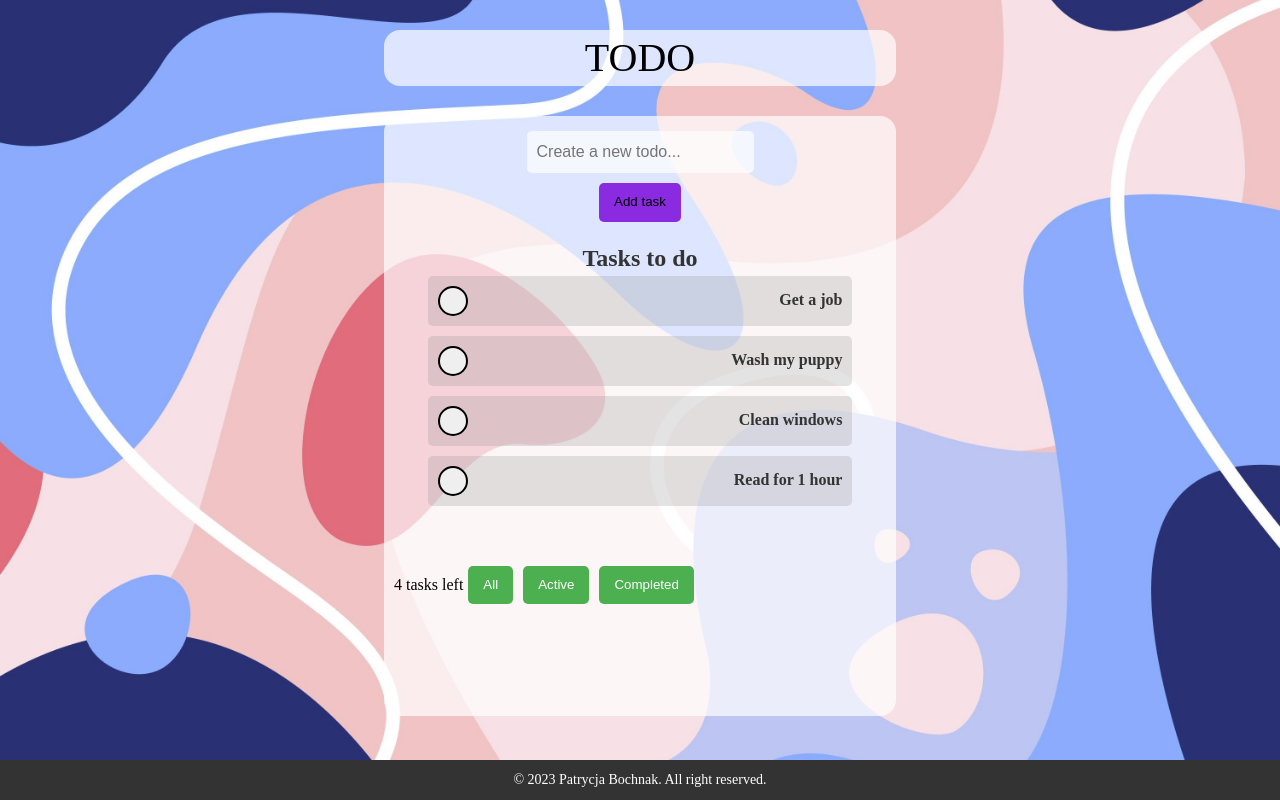
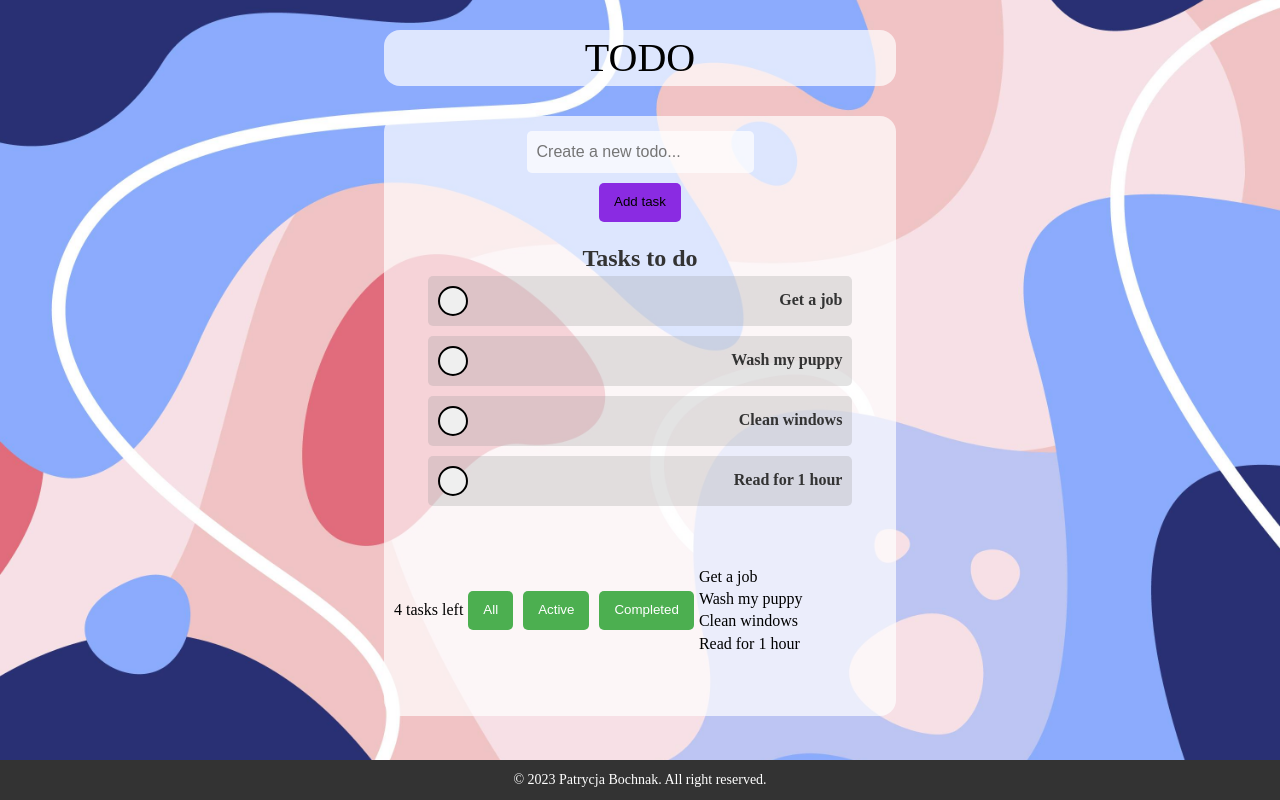
Before and after one commit to PatrycjaBochnak/TODO-app, a React (Create React App) app: page / in a window 1280 px wide. Built offline with nearby package versions, Linux system fonts and the light colour scheme.

Commit message:
button: add a button functions

```diff
--- a/src/components/NavTask.js
+++ b/src/components/NavTask.js
@@ -2,43 +2,53 @@ import React, { useState, useEffect } from "react";
 import "../styles/NavTask.css";
 
 const NavTask = (props) => {
-  const [activeTasks, setActiveTasks] = useState("");
-  const [completedTasks, setCompletedTasks] = useState("");
+  const [activeTasks, setActiveTasks] = useState([]);
+  const [completedTasks, setCompletedTasks] = useState([]);
+  const [displayedTasks, setDisplayedTasks] = useState([]);
 
   useEffect(() => {
     const active = props.tasks.filter((task) => task.active === true);
     const completed = props.tasks.filter((task) => task.active === false);
 
-    const activeTasksText = active.map((task) => task.text).join(", ");
-    const completedTasksText = completed.map((task) => task.text).join(", ");
+    setActiveTasks(active);
+    setCompletedTasks(completed);
+    setDisplayedTasks(active); // Domyślnie wyświetlaj aktywne zadania
+  }, [props.tasks]);
 
-    setActiveTasks(activeTasksText);
-    setCompletedTasks(completedTasksText);
-  }, [props.tasks]);
+  const handleActiveButtonClick = () => {
+    setDisplayedTasks(activeTasks);
+  };
+
+  const handleAllButtonClick = () => {
+    setDisplayedTasks([...activeTasks, ...completedTasks]);
+  };
+
+  const handleCompletedButtonClick = () => {
+    setDisplayedTasks(completedTasks);
+  };
 
   return (
     <div className="nav-task">
       <div className="tasks-left">
         {props.tasks.filter((task) => task.active).length} tasks left
       </div>
-      <button
-        className="all-tasks-btn"
-        onClick={() => props.changeTaskToShow(activeTasks)}
-      >
+      <button className="all-tasks-btn" onClick={handleAllButtonClick}>
         All
       </button>
-      <button
-        className="active-tasks-btn"
-        onClick={() => props.changeTaskToShow(activeTasks)}
-      >
+      <button className="active-tasks-btn" onClick={handleActiveButtonClick}>
         Active
       </button>
       <button
         className="completed-tasks-btn"
-        onClick={() => props.changeTaskToShow(completedTasks)}
+        onClick={handleCompletedButtonClick}
       >
         Completed
       </button>
+      <div className="displayed-tasks">
+        {displayedTasks.map((task) => (
+          <div key={task.id}>{task.text}</div>
+        ))}
+      </div>
     </div>
   );
 };
```
